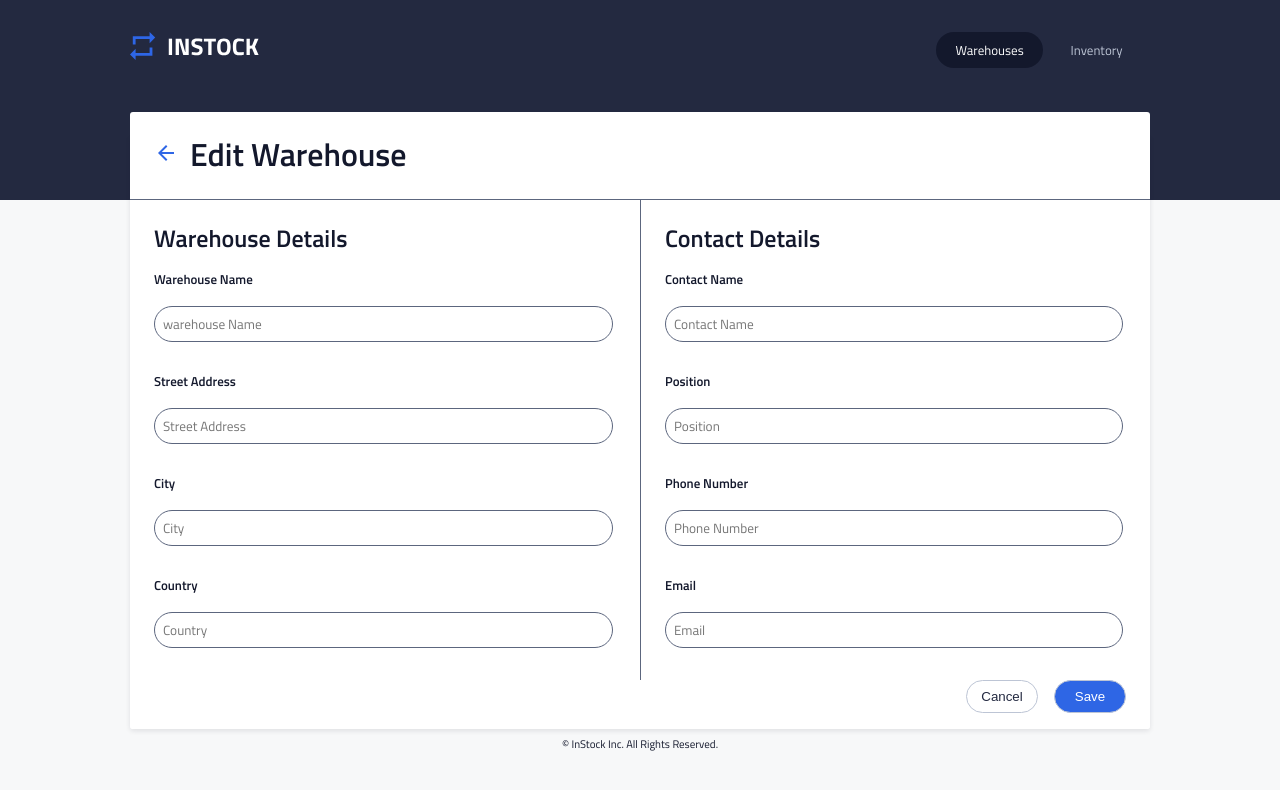
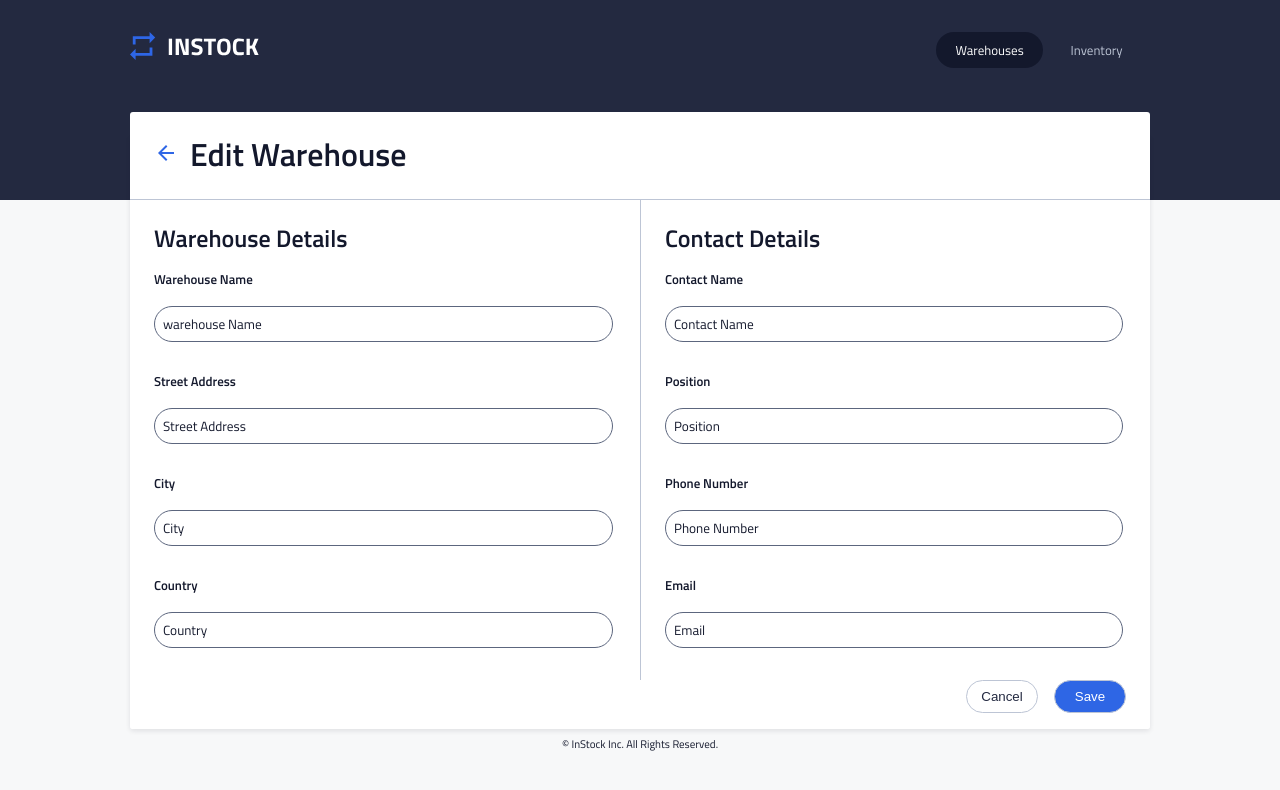
Before and after one commit to D-Nugent/a-team-instock, a React (Create React App) app in the folder front-end/: page /warehouse/1/edit in a window 1280 px wide. Shown: the top 790 px of the page. Built offline with nearby package versions, Linux system fonts and the light colour scheme; no server answers.

Commit message:
saving progress to pull master

```diff
--- a/front-end/src/components/App/App.js
+++ b/front-end/src/components/App/App.js
@@ -35,13 +35,13 @@ class App extends React.Component {
             <ContentEdit {...routeProps}/>}/>
             {/* 6.1 */}
            <Route exact path="/warehouse/:id/edit" render={(routeProps) =>
-            <ContentEdit {...routeProps}/>}/>
+              <ContentEdit {...routeProps} routeType={'warehouseEdit'}/>}/>
             {/* 3.2 */}
            <Route exact path="/inventory/new-item" render={(routeProps) =>
             <ContentNew {...routeProps}/>}/>
             {/* 6.2 */}
            <Route exact path="/warehouse/new-item" render={(routeProps) =>
-            <ContentNew {...routeProps}/>}/>
+              <ContentNew {...routeProps} routeType={'warehouseAdd'}/>}/>
           <Route component={PageNotFound}/>
         </Switch>
         </div>
--- a/front-end/src/pages/ContentEdit/ContentEdit.scss
+++ b/front-end/src/pages/ContentEdit/ContentEdit.scss
@@ -21,6 +21,7 @@
     align-items: flex-start;
     padding-left: 1.5rem;
     padding-right: 1.5rem;
+    border-bottom: 1px solid $globalBorder;
 
     @include tablet {
       align-items: center;
@@ -51,8 +52,6 @@
 
   &__form {
     width: 100%;
-    // padding-left: 1.5rem;
-    // padding-right: 1.5rem;
 
     @include tablet {
       display: flex;
@@ -61,10 +60,14 @@
 
     &-section {
       padding-bottom: 1rem;
+      border-top: #bdc5d5;
 
       &-contact {
+        border-top: 1px solid $globalBorder;
+
         @include tablet {
-          border-left: 1px solid $globalSecondary;
+          border-top: none;
+          border-left: 1px solid $globalBorder;
         }
       }
 
@@ -78,7 +81,6 @@
       &-h2 {
         width: 100%;
         font-size: 1.25rem;
-        border-top: 1px solid $globalSecondary;
         margin-top: 0;
         margin-bottom: 0;
         padding-top: 1.25rem;
@@ -92,7 +94,7 @@
 
       &-label {
         margin-bottom: 0.25rem;
-        font-weight: 700;
+        font-weight: bolder;
       }
 
       &-h3 {
@@ -100,6 +102,7 @@
         line-height: 1.25rem;
         padding-left: 1.5rem;
         padding-right: 1.5rem;
+        font-weight: bolder;
       }
 
       &-input {
@@ -170,3 +173,7 @@
     }
   }
 }
+
+::placeholder {
+  color: $globalPrimary;
+}
```
